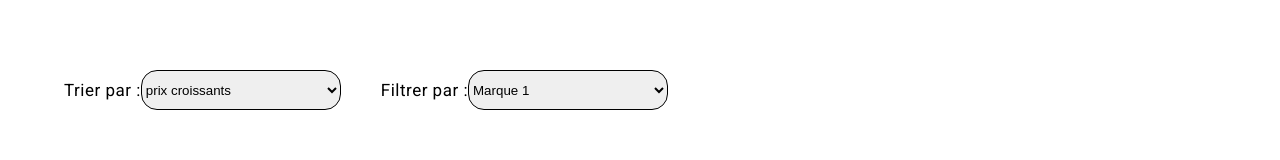
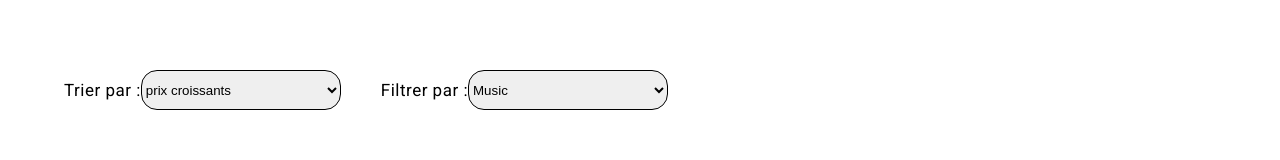
Before and after one commit to ChloeDelphis/projet_e-commerce, a React (Create React App) app in the folder Front-End/: page /category/1 in a window 1280 px wide. Shown: the part 274-434 px from the top of the page. Built offline with nearby package versions, Linux system fonts and the light colour scheme.

Commit message:
avancée sur les filtres

```diff
--- a/Front-End/src/pages/ProductPage.jsx
+++ b/Front-End/src/pages/ProductPage.jsx
@@ -8,6 +8,7 @@ const ProductPage = () => {
   const { id } = useParams();
 
   const [article, setArticle] = useState();
+
   useEffect(() => {
     console.log(id);
 
--- a/Front-End/src/pages/ProductsByCategory.jsx
+++ b/Front-End/src/pages/ProductsByCategory.jsx
@@ -48,9 +48,11 @@ const OrderandFilter = ({ data }) => {
           id="orderby"
           className="shopping__buy__filter__choices"
         >
-          <option value="priceasc">Marque 1</option>
-          <option value="pricedesc">Marque 1</option>
-          <option value="newtoold">Marque 1</option>
+          {data.categorie.articles.map((item, index) => (
+            <option key={index} value="priceasc">
+              {item.marque}
+            </option>
+          ))}
         </select>
       </div>
     </form>
```
